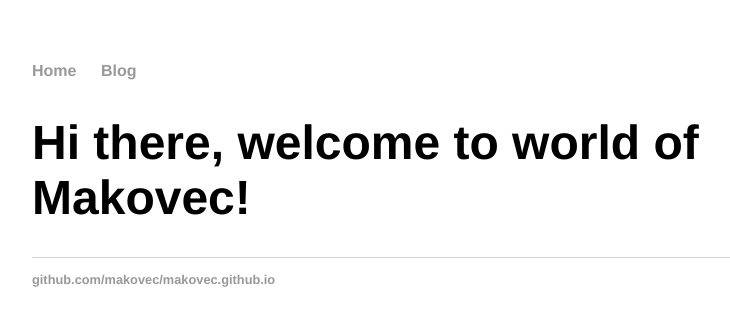
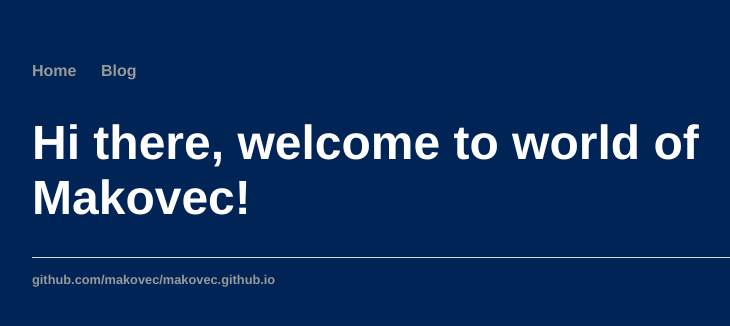
Before and after one commit to Makovec/makovec.github.io, a Jekyll site: the page built from index.html, in a window 1280 px wide. Shown: the top 326 px of the page, without its empty margins (160-890 px from the left). Built offline with Jekyll 4.4.1, drawn with Linux system fonts in a browser that asks for light colours; the list of posts is cut into pages by our own code.

Commit message:
Change of colors

```diff
--- a/css/main.css
+++ b/css/main.css
@@ -1,4 +1,4 @@
-body { margin: 60px auto; width: 70%; }
+body { margin: 60px auto; width: 70%; background-color: #012456; color: #ffffff; }
 
 a { text-decoration: none; color: #999; }
 a:hover { text-decoration: underline; }
```
